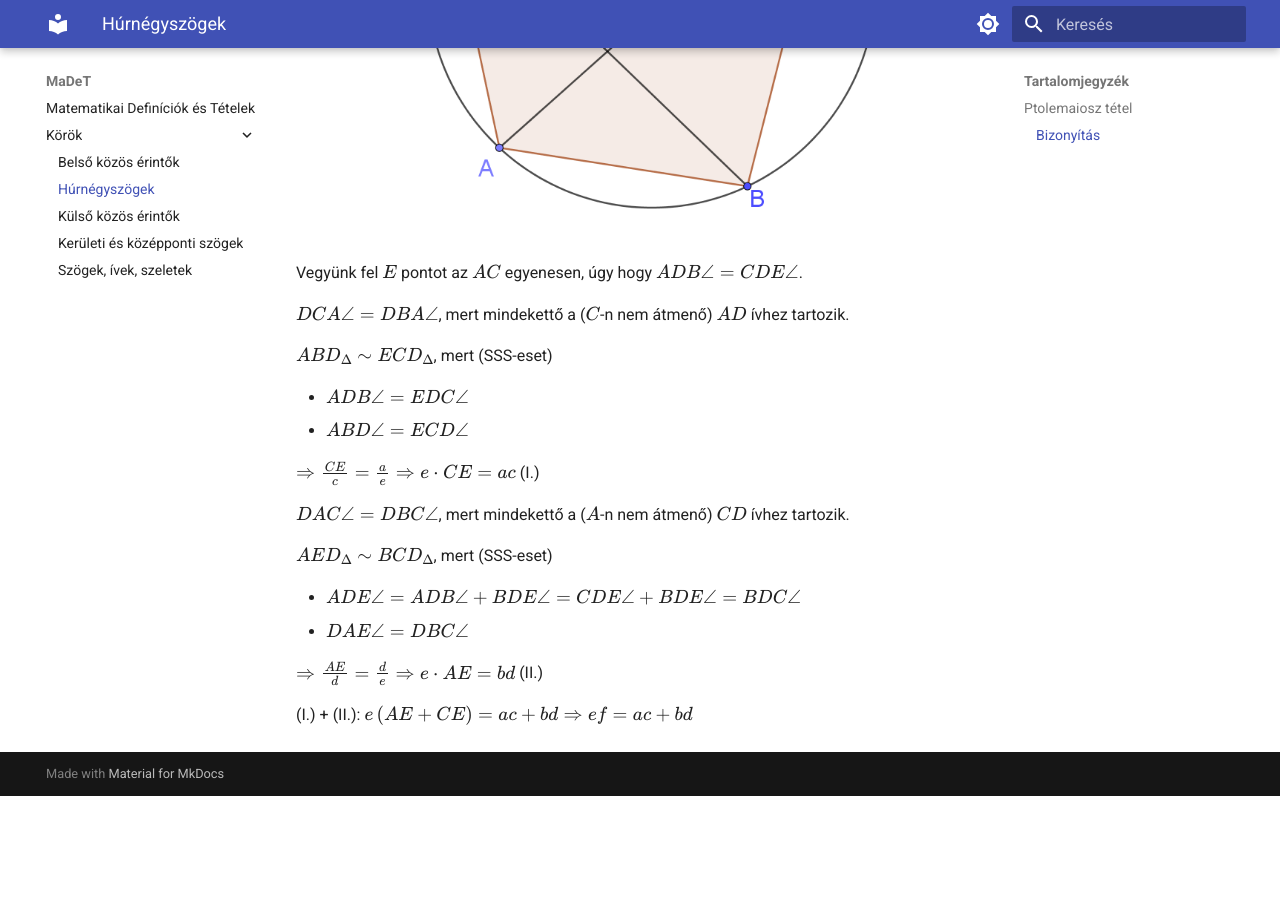
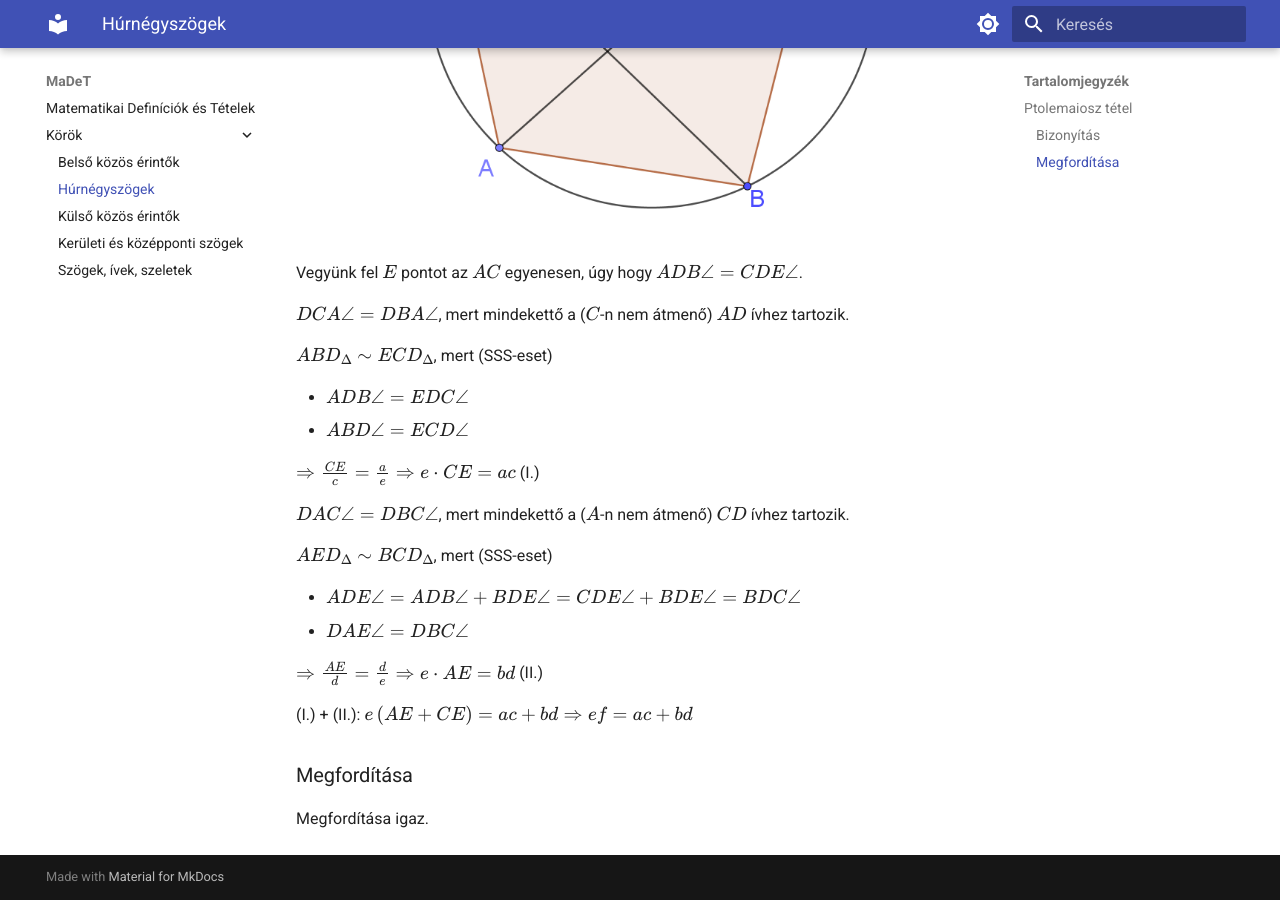
Before and after one commit to Error-42/madet, an MkDocs documentation site: the page built from docs/körök/húrnégyszögek.md, in a window 1280 px wide and 900 px high, scrolled down 804 px. Built offline with MkDocs 1.6.1 and Material for MkDocs 9.7.7, drawn with Linux system fonts in a browser that asks for light colours; before the commit the page ends 1600 px from its top, so only the background shows below that.

Commit message:
added 'Ptolemaiosz tétel megfordítása"

```diff
--- a/docs/körök/húrnégyszögek.md
+++ b/docs/körök/húrnégyszögek.md
@@ -36,3 +36,7 @@ $AED_\Delta \sim BCD_\Delta$, mert (SSS-eset)
 $\Rightarrow \frac{AE}{d} = \frac{d}{e} \Rightarrow e \cdot AE = bd$ (II.)
 
 (I.) + (II.): $e\left(AE+CE\right)=ac+bd \Rightarrow ef = ac+bd$
+
+### Megfordítása
+
+Megfordítása igaz.
```
